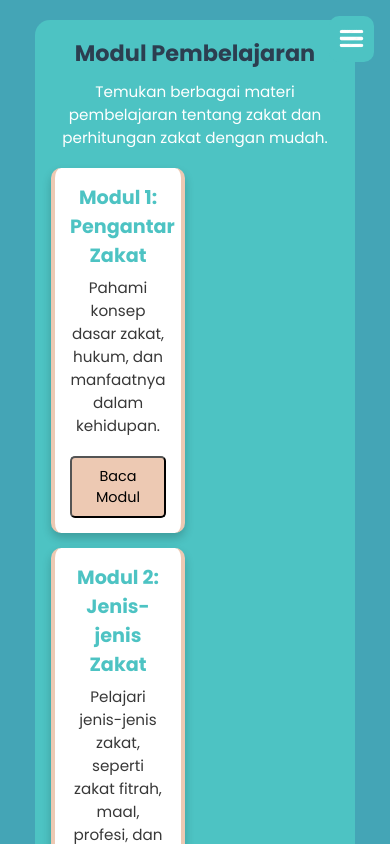
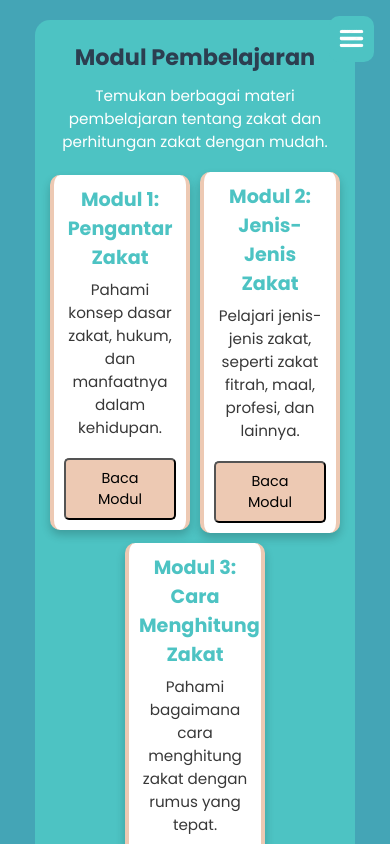
Before and after one commit to blackcatin/Zaqo, a React (Vite) app: page /modul in a window 390 px wide. Shown: the top 844 px of the page. Built offline with nearby package versions, Linux system fonts and the light colour scheme.

Commit message:
mobile modul

```diff
--- a/src/pages/Modul.jsx
+++ b/src/pages/Modul.jsx
@@ -23,7 +23,7 @@ function Modul() {
                         </div>
 
                         <div className="modul-card">
-                            <h3>Modul 2: Jenis-jenis Zakat</h3>
+                            <h3>Modul 2: Jenis-Jenis Zakat</h3>
                             <p>Pelajari jenis-jenis zakat, seperti zakat fitrah, maal, profesi, dan lainnya.</p>
                             <button onClick={() => setCurrentPage("jenisZakat")} className="btn">Baca Modul</button>
                         </div>
--- a/src/styles/modul.css
+++ b/src/styles/modul.css
@@ -438,9 +438,8 @@ blockquote {
     }
 
     .modul-container {
-        padding: 1rem;
         max-width: 320px;
-        margin: 0 auto;
+        align-items: center;
     }
 
     .modul-container h1 {
@@ -453,13 +452,15 @@ blockquote {
     }
 
     .modul-list {
-      flex-direction: column;
-      gap: 15px;
+      /* flex-direction: column; */
+      gap: 10px;
+      align-items: center;
     }
 
     .modul-card {
       width: 100%;
-      padding: 15px;
+      padding: 10px;
+      align-items: center;
     }
 
     .modul-card h3 {
```
